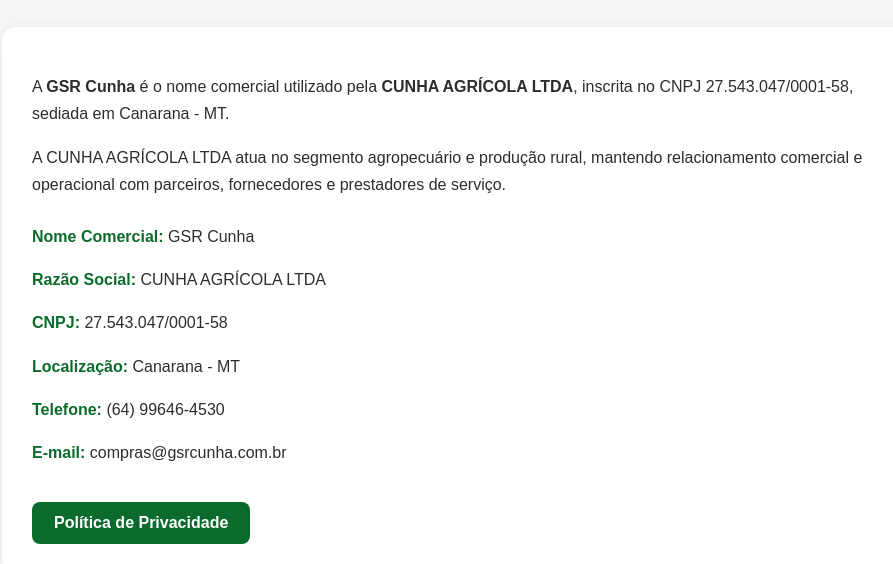
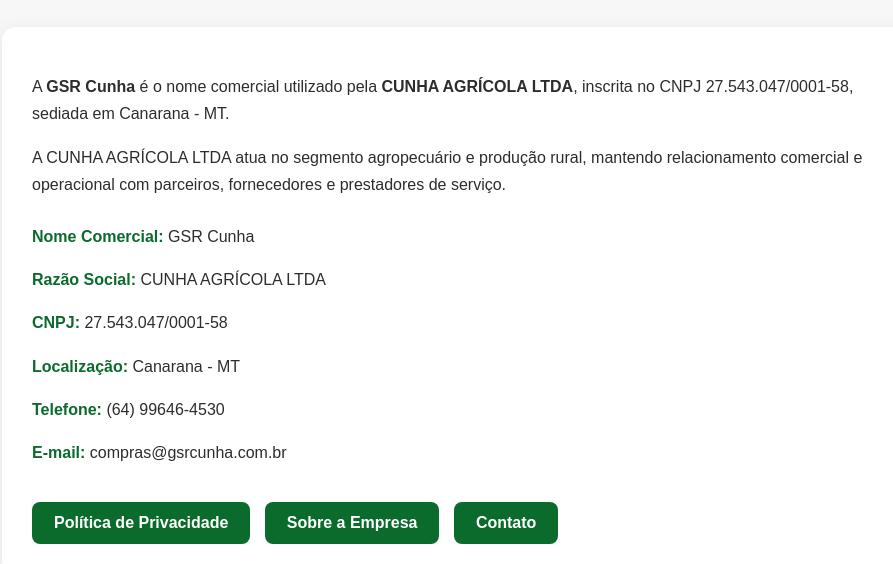
Before and after one commit to suportegsrcunha/gsrcunha-site, a plain HTML site: page index.html in a window 1280 px wide. Shown: the part 385-949 px from the top of the page, without its empty margins (183-1076 px from the left). Drawn offline with Linux system fonts and the light colour scheme.

Commit message:
Update index.html

```diff
--- a/index.html
+++ b/index.html
@@ -79,6 +79,7 @@
         .button {
             display: inline-block;
             margin-top: 20px;
+            margin-right: 10px;
             padding: 12px 22px;
             background: #0b6b2c;
             color: white;
@@ -123,6 +124,10 @@
             </div>
 
             <a class="button" href="privacy.html">Política de Privacidade</a>
+
+            <a class="button" href="sobre.html">Sobre a Empresa</a>
+
+            <a class="button" href="contato.html">Contato</a>
         </div>
 
         <div class="footer">
```
